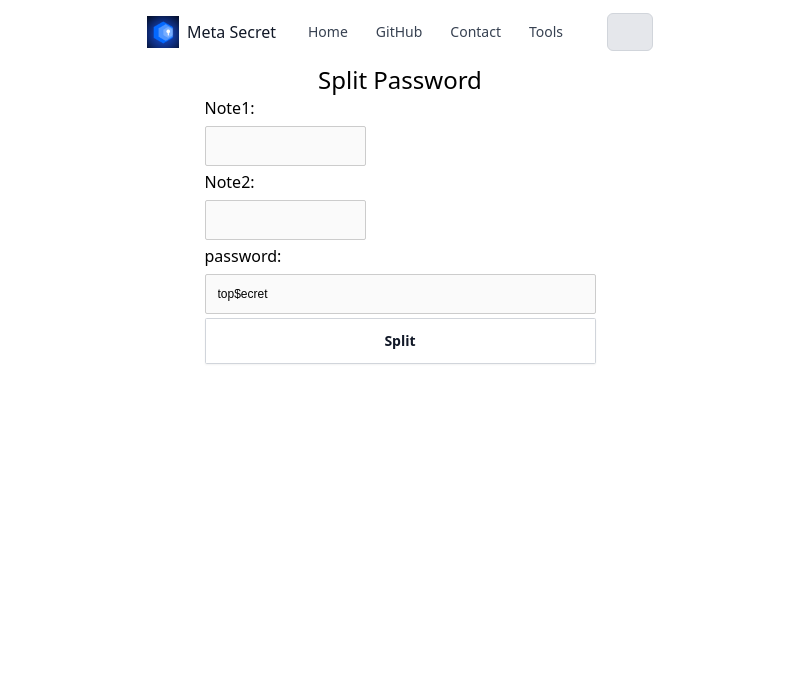
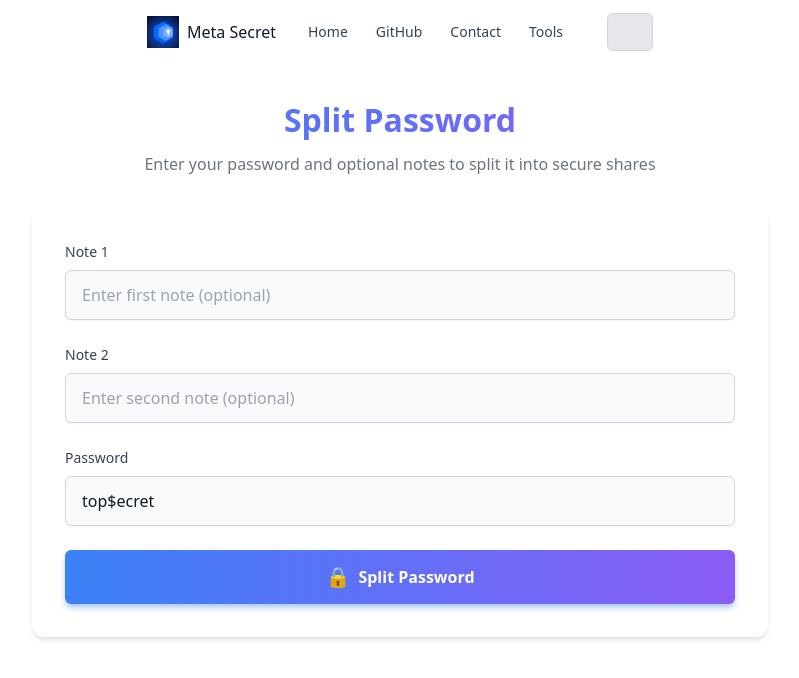
Before and after one commit to meta-secret/meta-secret-core, a Vue app in the folder meta-secret/web-cli/ui/: page /tools/split in a window 1280 px wide. Shown: the top 678 px of the page, without its empty margins (240-1039 px from the left). Built offline with nearby package versions, Linux system fonts and the light colour scheme; some icons are missing.

Commit message:
web-ui: improve split component

```diff
--- a/meta-secret/web-cli/ui/src/views/tools/SplitView.vue
+++ b/meta-secret/web-cli/ui/src/views/tools/SplitView.vue
@@ -37,6 +37,7 @@ export default {
 
         const canvasDiv = document.createElement('div');
         canvasDiv.id = 'qrCanvas' + shareId;
+        canvasDiv.className = 'qr-canvas-container';
 
         qrCodeStyling.append(canvasDiv);
         qrImages.appendChild(canvasDiv);
@@ -46,14 +47,11 @@ export default {
           qrCodeStyling.download({ name: 'qr' + shareId, extension: 'png' });
         };
         downloadLink.id = 'downloadQr-' + shareId;
-        downloadLink.innerHTML = 'download';
-        downloadLink.style.marginLeft = '30px';
-        downloadLink.className = 'submit-button m-2';
+        downloadLink.innerHTML = 'Download QR';
+        downloadLink.className = 'download-button';
 
         const qrDiv = document.getElementById('qrCanvas' + shareId);
         qrDiv.appendChild(downloadLink);
-
-        //generateQrCode(qr, share);
       });
     },
 
@@ -178,96 +176,261 @@ export default {
 </script>
 
 <template>
-  <div class="flex justify-center">
-    <p class="text-2xl">Split Password</p>
-  </div>
+  <div class="split-password-container">
+    <div class="header">
+      <h1>Split Password</h1>
+      <p class="description">
+        Enter your password and optional notes to split it into secure shares
+      </p>
+    </div>
 
-  <div class="container flex justify-center px-4">
-    <div class="flex flex-col items-start">
-      <div>
-        <label for="note1">Note1:</label>
-        <input class="input-element" type="text" v-model="note1" max="10" size="10" />
+    <div class="form-container">
+      <div class="form-group">
+        <label for="note1">Note 1</label>
+        <input
+          class="input-field"
+          type="text"
+          id="note1"
+          v-model="note1"
+          placeholder="Enter first note (optional)"
+          maxlength="10"
+        />
       </div>
 
-      <div>
-        <label for="note2">Note2:</label>
-        <input class="input-element" type="text" id="note2" v-model="note2" max="10" size="10" />
+      <div class="form-group">
+        <label for="note2">Note 2</label>
+        <input
+          class="input-field"
+          type="text"
+          id="note2"
+          v-model="note2"
+          placeholder="Enter second note (optional)"
+          maxlength="10"
+        />
       </div>
 
-      <label for="password">password:</label>
-      <div class="flex flex-col items-stretch">
-        <input class="input-element" type="text" id="password" v-model="password" size="50" />
+      <div class="form-group">
+        <label for="password">Password</label>
         <input
-          class="submit-button dark:text-white"
-          type="button"
-          id="splitButton"
-          value="Split"
-          @click="splitPassword"
+          class="input-field"
+          type="text"
+          id="password"
+          v-model="password"
+          placeholder="Enter your password"
         />
       </div>
+
+      <button class="split-button" @click="splitPassword">
+        <span class="button-icon">🔒</span>
+        <span>Split Password</span>
+      </button>
     </div>
+
+    <div class="qr-container" id="qr-images"></div>
   </div>
-
-  <div class="container flex flex-col justify-center items-center py-4" id="qr-images"></div>
 </template>
 
 <style>
-.input-element {
-  width: 100%;
-  padding: 12px;
-  margin: 6px 0 4px;
-  border: 1px solid #ccc;
-  background: #fafafa;
-  color: #000;
-  font-family: sans-serif;
-  font-size: 12px;
-  line-height: normal;
-  box-sizing: border-box;
-  border-radius: 2px;
+.split-password-container {
+  max-width: 800px;
+  margin: 0 auto;
+  padding: 2rem;
+  font-family: 'Inter var', system-ui, -apple-system, sans-serif;
 }
 
-.submit-button {
-  background-color: #ffffff;
-  border: 1px solid rgb(209, 213, 219);
-  border-radius: 0.1rem;
-  box-sizing: border-box;
-  color: #111827;
-  font-family:
-    'Inter var',
-    ui-sans-serif,
-    system-ui,
-    -apple-system,
-    system-ui,
-    'Segoe UI',
-    Roboto,
-    'Helvetica Neue',
-    Arial,
-    'Noto Sans',
-    sans-serif,
-    'Apple Color Emoji',
-    'Segoe UI Emoji',
-    'Segoe UI Symbol',
-    'Noto Color Emoji';
-  font-size: 0.875rem;
-  font-weight: 600;
-  line-height: 1.25rem;
-  padding: 0.75rem 1rem;
+.header {
   text-align: center;
-  text-decoration: none #d1d5db solid;
-  text-decoration-thickness: auto;
-  box-shadow: 0 1px 2px 0 rgba(0, 0, 0, 0.05);
-  cursor: pointer;
-  user-select: none;
-  -webkit-user-select: none;
-  touch-action: manipulation;
+  margin-bottom: 2rem;
 }
 
-.submit-button:focus {
-  outline: 2px solid transparent;
-  outline-offset: 2px;
+.header h1 {
+  font-size: 2rem;
+  font-weight: 700;
+  margin-bottom: 0.5rem;
+  background: linear-gradient(90deg, #3b82f6, #8b5cf6);
+  -webkit-background-clip: text;
+  -webkit-text-fill-color: transparent;
+  background-clip: text;
 }
 
-.submit-button:focus-visible {
-  box-shadow: none;
+.description {
+  color: #6b7280;
+  font-size: 1rem;
+}
+
+.form-container {
+  background-color: rgba(255, 255, 255, 0.05);
+  backdrop-filter: blur(10px);
+  border-radius: 0.75rem;
+  padding: 2rem;
+  box-shadow: 0 4px 6px -1px rgba(0, 0, 0, 0.1), 0 2px 4px -1px rgba(0, 0, 0, 0.06);
+  border: 1px solid rgba(255, 255, 255, 0.1);
+  margin-bottom: 2rem;
+}
+
+.form-group {
+  margin-bottom: 1.5rem;
+}
+
+.form-group label {
+  display: block;
+  margin-bottom: 0.5rem;
+  font-weight: 500;
+  color: #374151;
+  font-size: 0.875rem;
+}
+
+.input-field {
+  width: 100%;
+  padding: 0.75rem 1rem;
+  border: 1px solid #d1d5db;
+  border-radius: 0.375rem;
+  background-color: #f9fafb;
+  color: #111827;
+  font-size: 1rem;
+  transition: all 0.2s;
+  box-shadow: 0 1px 2px 0 rgba(0, 0, 0, 0.05);
+}
+
+.input-field:focus {
+  outline: none;
+  border-color: #3b82f6;
+  box-shadow: 0 0 0 3px rgba(59, 130, 246, 0.25);
+}
+
+.input-field::placeholder {
+  color: #9ca3af;
+}
+
+.split-button {
+  display: flex;
+  align-items: center;
+  justify-content: center;
+  width: 100%;
+  padding: 0.75rem 1.5rem;
+  background: linear-gradient(90deg, #3b82f6, #8b5cf6);
+  color: white;
+  border: none;
+  border-radius: 0.375rem;
+  font-weight: 600;
+  font-size: 1rem;
+  cursor: pointer;
+  transition: all 0.2s;
+  box-shadow: 0 4px 6px -1px rgba(59, 130, 246, 0.5);
+}
+
+.split-button:hover {
+  transform: translateY(-2px);
+  box-shadow: 0 6px 8px -1px rgba(59, 130, 246, 0.6);
+}
+
+.split-button:active {
+  transform: translateY(0);
+}
+
+.button-icon {
+  margin-right: 0.5rem;
+  font-size: 1.25rem;
+}
+
+.qr-container {
+  display: flex;
+  flex-wrap: wrap;
+  justify-content: center;
+  gap: 2rem;
+  margin-top: 2rem;
+}
+
+.qr-canvas-container {
+  position: relative;
+  background-color: white;
+  border-radius: 0.75rem;
+  padding: 1.5rem;
+  box-shadow: 0 4px 6px -1px rgba(0, 0, 0, 0.1), 0 2px 4px -1px rgba(0, 0, 0, 0.06);
+  transition: transform 0.2s;
+  display: flex;
+  flex-direction: column;
+  align-items: center;
+}
+
+.qr-canvas-container:hover {
+  transform: translateY(-5px);
+  box-shadow: 0 10px 15px -3px rgba(0, 0, 0, 0.1), 0 4px 6px -2px rgba(0, 0, 0, 0.05);
+}
+
+.download-button {
+  margin-top: 1rem;
+  padding: 0.5rem 1rem;
+  background-color: #3b82f6;
+  color: white;
+  border: none;
+  border-radius: 0.375rem;
+  font-weight: 500;
+  font-size: 0.875rem;
+  cursor: pointer;
+  transition: background-color 0.2s;
+}
+
+.download-button:hover {
+  background-color: #2563eb;
+}
+
+@media (max-width: 768px) {
+  .split-password-container {
+    padding: 1rem;
+  }
+
+  .form-container {
+    padding: 1.5rem;
+  }
+
+  .qr-container {
+    gap: 1rem;
+  }
+}
+
+/* Dark mode support */
+@media (prefers-color-scheme: dark) {
+  .header h1 {
+    background: linear-gradient(90deg, #60a5fa, #a78bfa);
+    -webkit-background-clip: text;
+    background-clip: text;
+  }
+
+  .description {
+    color: #9ca3af;
+  }
+
+  .form-container {
+    background-color: rgba(30, 41, 59, 0.5);
+    border-color: rgba(55, 65, 81, 0.5);
+  }
+
+  .form-group label {
+    color: #e5e7eb;
+  }
+
+  .input-field {
+    background-color: #1f2937;
+    border-color: #374151;
+    color: #f9fafb;
+  }
+
+  .input-field:focus {
+    border-color: #60a5fa;
+  }
+
+  .input-field::placeholder {
+    color: #6b7280;
+  }
+
+  .split-button {
+    background: linear-gradient(90deg, #3b82f6, #8b5cf6);
+  }
+
+  .qr-canvas-container {
+    background-color: #1f2937;
+    border: 1px solid #374151;
+  }
 }
 </style>
```
